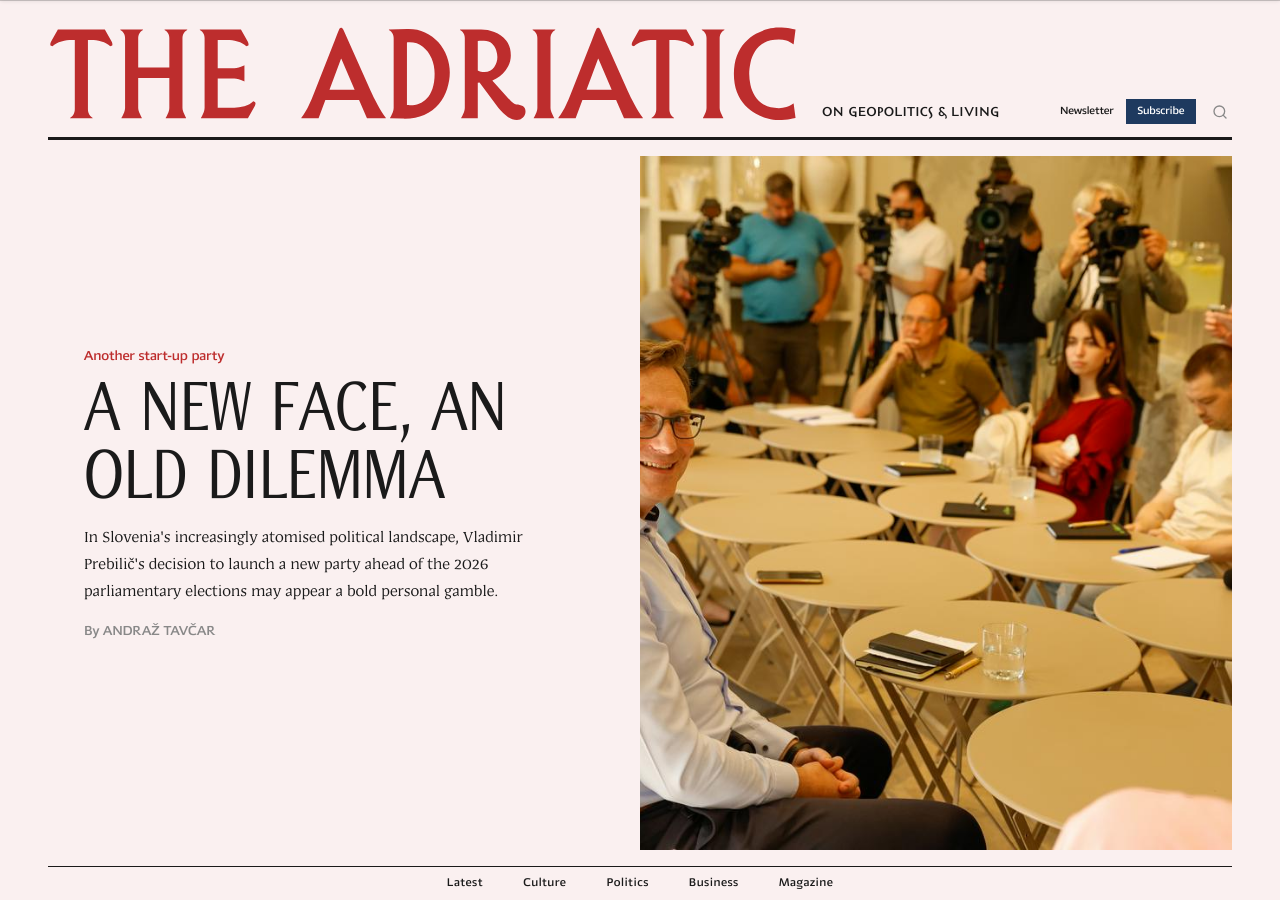
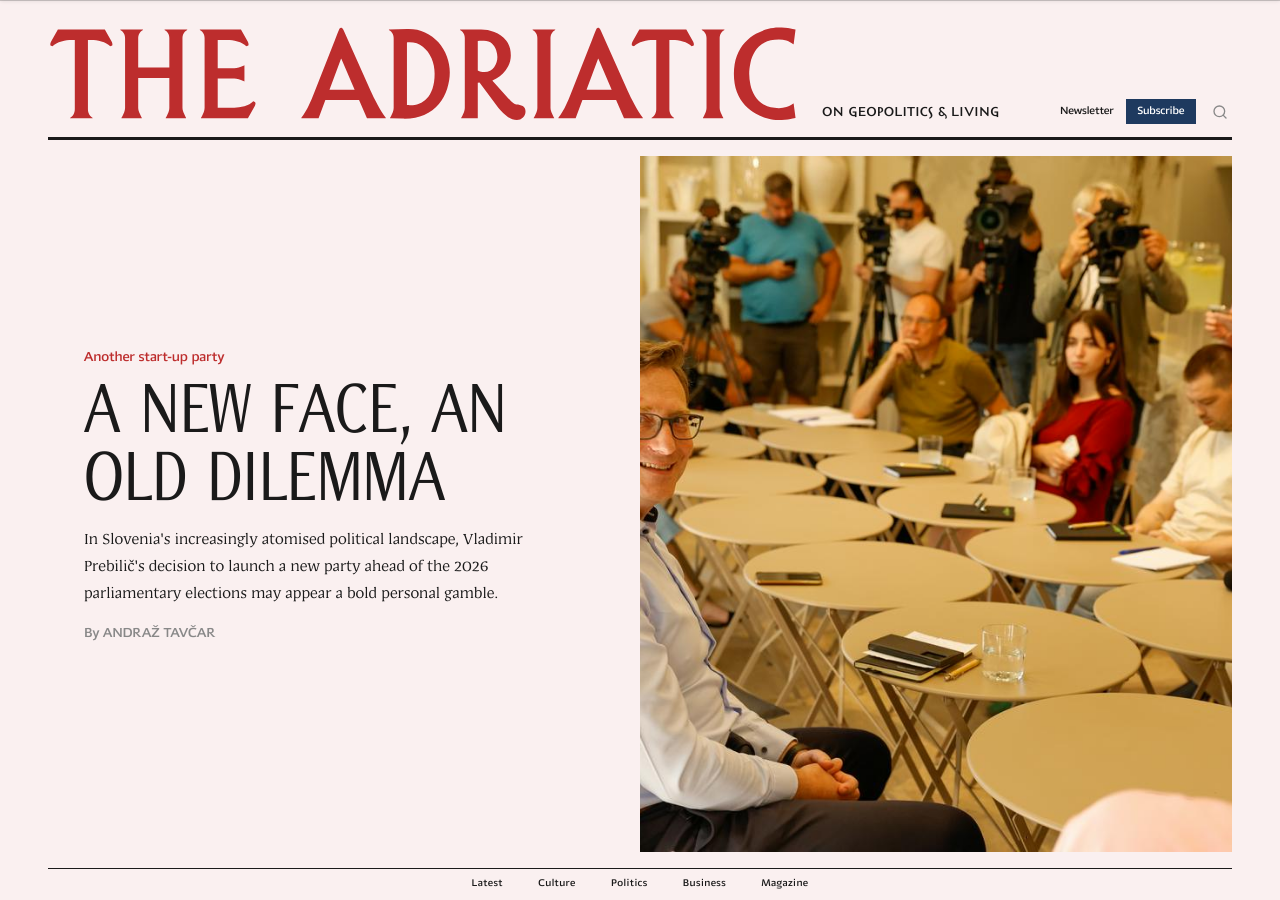
Before and after one commit to tramci/adriatic-website, a Jekyll site: the page built from index.html, in a window 1280 px wide and 900 px high. Built offline with Jekyll 4.4.1, drawn with Linux system fonts in a browser that asks for light colours; the list of posts is cut into pages by our own code.

Commit message:
Refactor critical CSS for improved loading performance

```diff
--- a/assets/css/main.css
+++ b/assets/css/main.css
@@ -533,7 +533,7 @@
 .home-bottom-nav-container {
   display: flex;
   justify-content: center;
-  gap: 2.5rem;
+  gap: clamp(1.5rem, 1rem + 1.5vw, 3rem);
   max-width: 1280px;
   margin: 0 auto;
   padding: 0 2rem;
@@ -541,7 +541,7 @@
 
 .home-nav-link {
   font-family: 'SajJY', Verdana, sans-serif;
-  font-size: 0.75rem;
+  font-size: clamp(0.65rem, 0.4rem + 0.3vw, 0.85rem);
   font-weight: 700;
   color: #1a1a1a;
   text-decoration: none;
```
